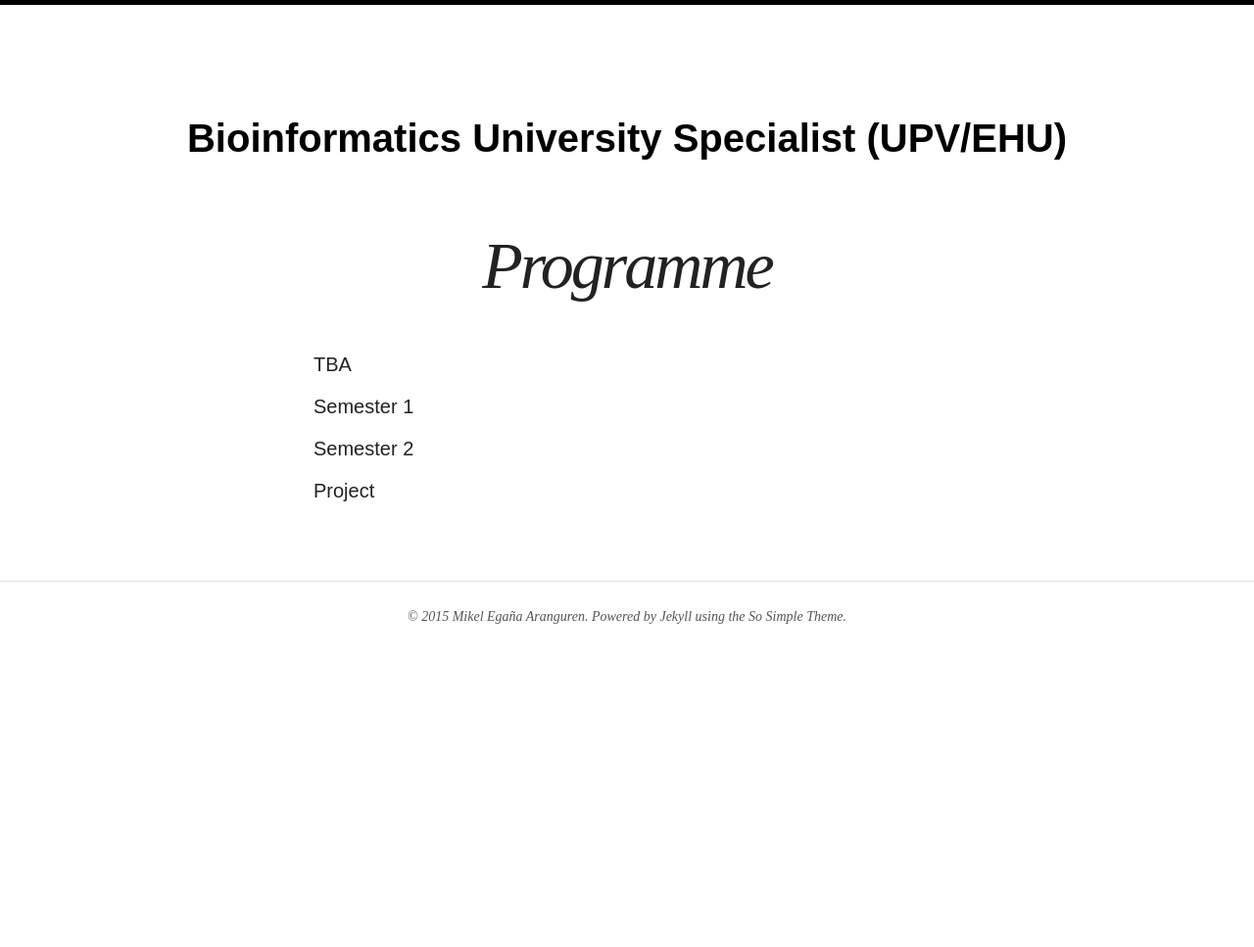
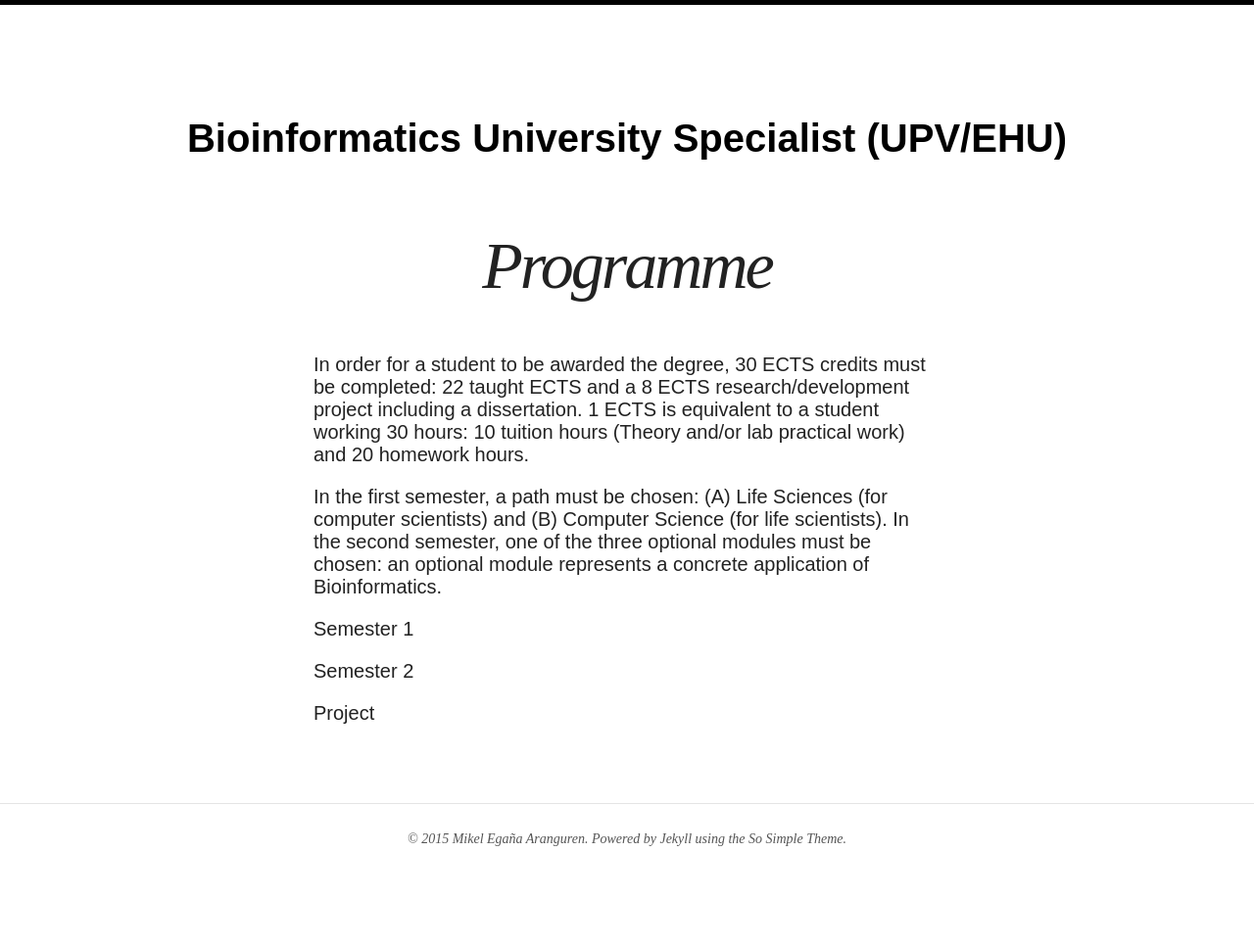
Before and after one commit to mikel-egana-aranguren/EHU-MSc-Bioinformatics, a Jekyll site: the page built from programme.md, in a window 1280 px wide. Shown: the whole page at 98% size. Built offline with Jekyll 4.4.1, drawn with Linux system fonts in a browser that asks for light colours; nearby versions of some CDN libraries; before the commit the page ends 900 px from its top, so only the background shows below that.

Commit message:
Urtarrila

```diff
--- a/programme.md
+++ b/programme.md
@@ -11,7 +11,9 @@
 share:
 ---
 
-TBA
+In order for a student to be awarded the degree, 30 ECTS credits must be completed: 22 taught ECTS and a 8 ECTS research/development project including a dissertation. 1 ECTS is equivalent to a student working 30 hours: 10 tuition hours (Theory and/or lab practical work) and 20 homework hours.
+
+In the first semester, a path must be chosen: (A) Life Sciences (for computer scientists) and (B) Computer Science (for life scientists). In the second semester, one of the three optional modules must be chosen: an optional module represents a concrete application of Bioinformatics.
 
 Semester 1
 
```
Also changed, not shown: admin.md (+1 -1 lines), index.html (+5 -2 lines), projects.md (+1 -1 lines).
